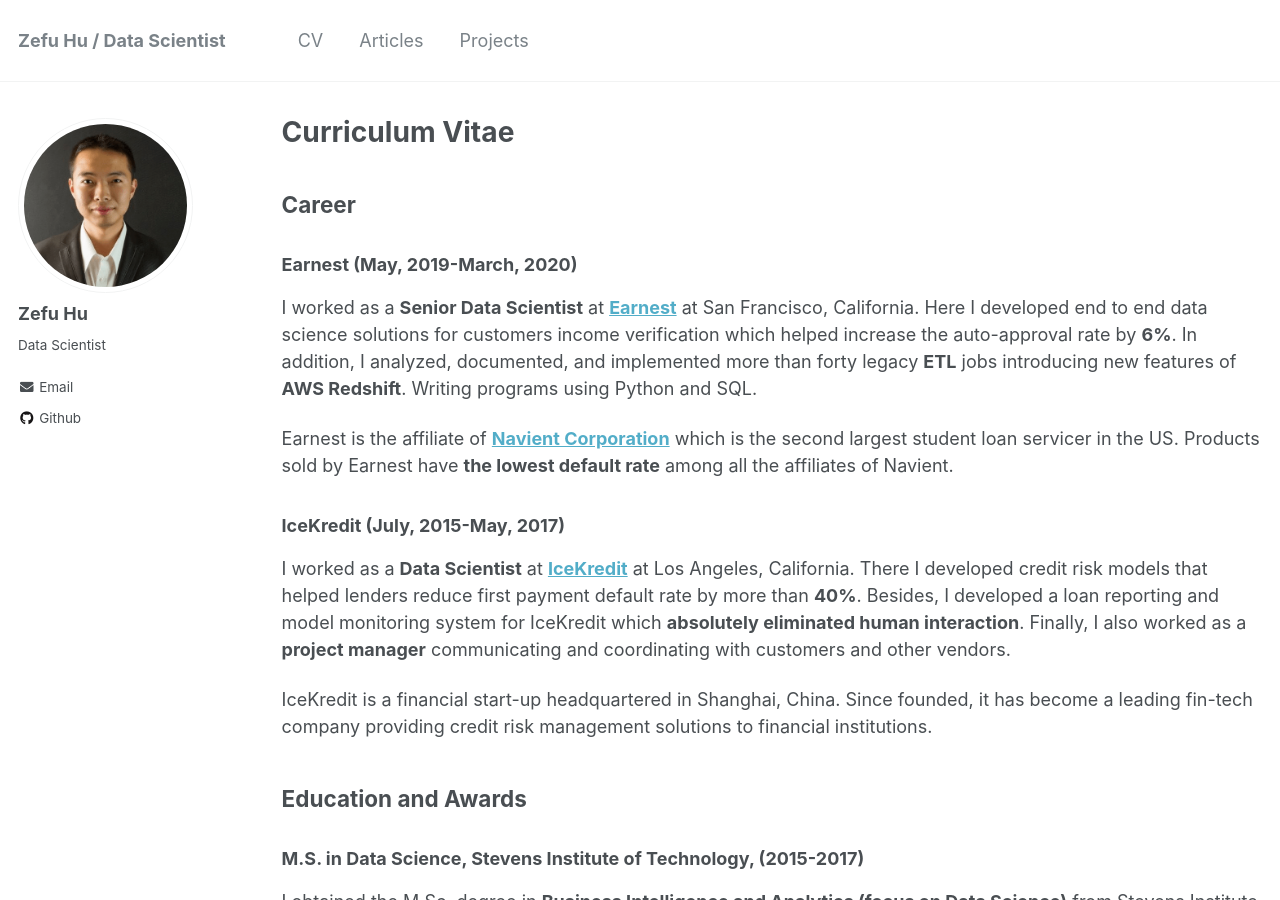
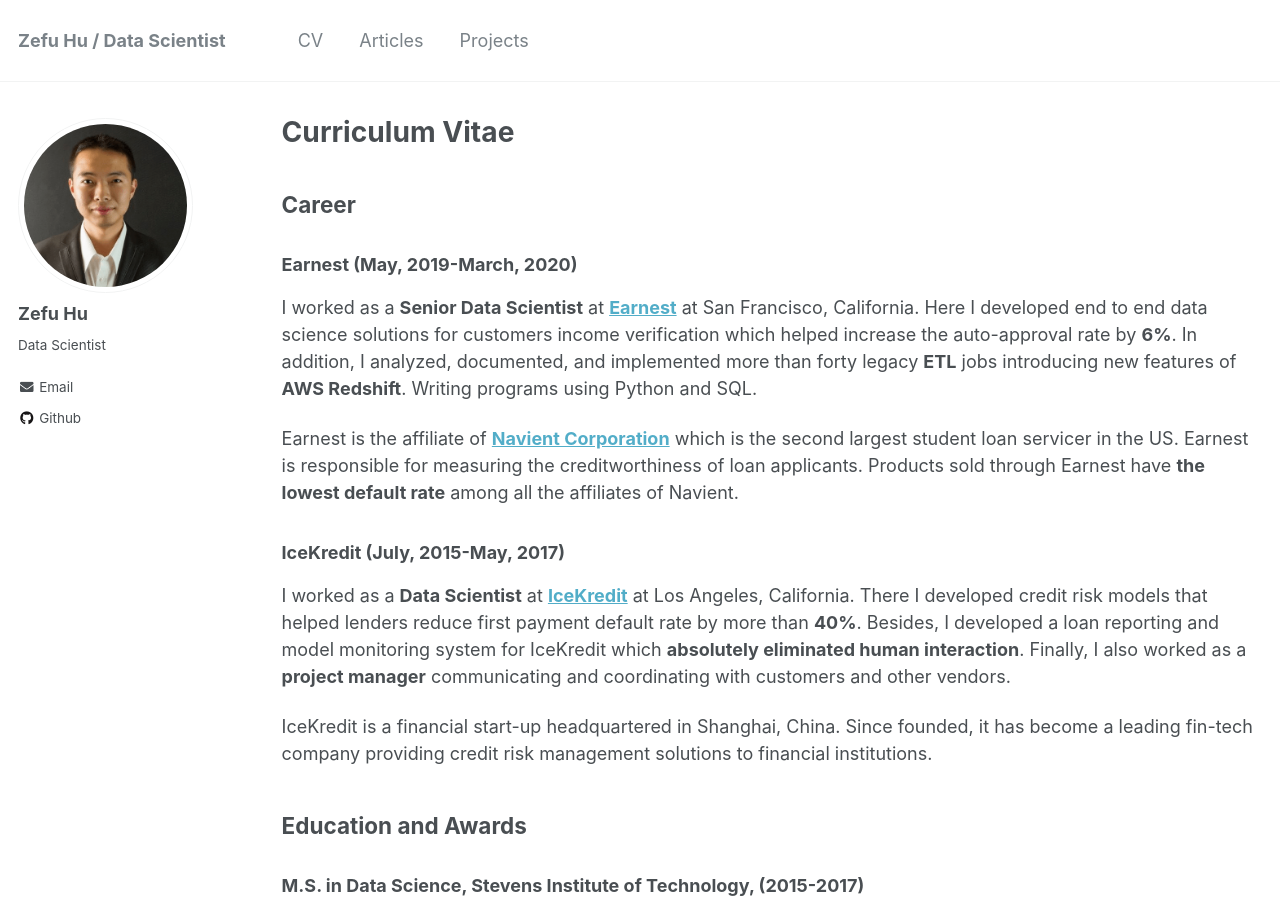
Before and after one commit to Superhzf/Superhzf.github.io, a Jekyll site: the page built from _pages/cv.md, in a window 1280 px wide and 900 px high. Built offline with Jekyll 4.4.1, drawn with Linux system fonts in a browser that asks for light colours.

Commit message:
type: doc
Adjust the contesnt of CV page

```diff
--- a/_pages/cv.md
+++ b/_pages/cv.md
@@ -19,7 +19,8 @@ legacy **ETL** jobs introducing new features of **AWS Redshift**. Writing progra
 Python and SQL.
 
 Earnest is the affiliate of **[Navient Corporation](https://navient.com/)** which
-is the second largest student loan servicer in the US. Products sold by Earnest
+is the second largest student loan servicer in the US. Earnest is responsible for measuring
+the creditworthiness of loan applicants. Products sold through Earnest
 have **the lowest default rate** among all the affiliates of Navient.
 
 ### IceKredit (July, 2015-May, 2017)
```
